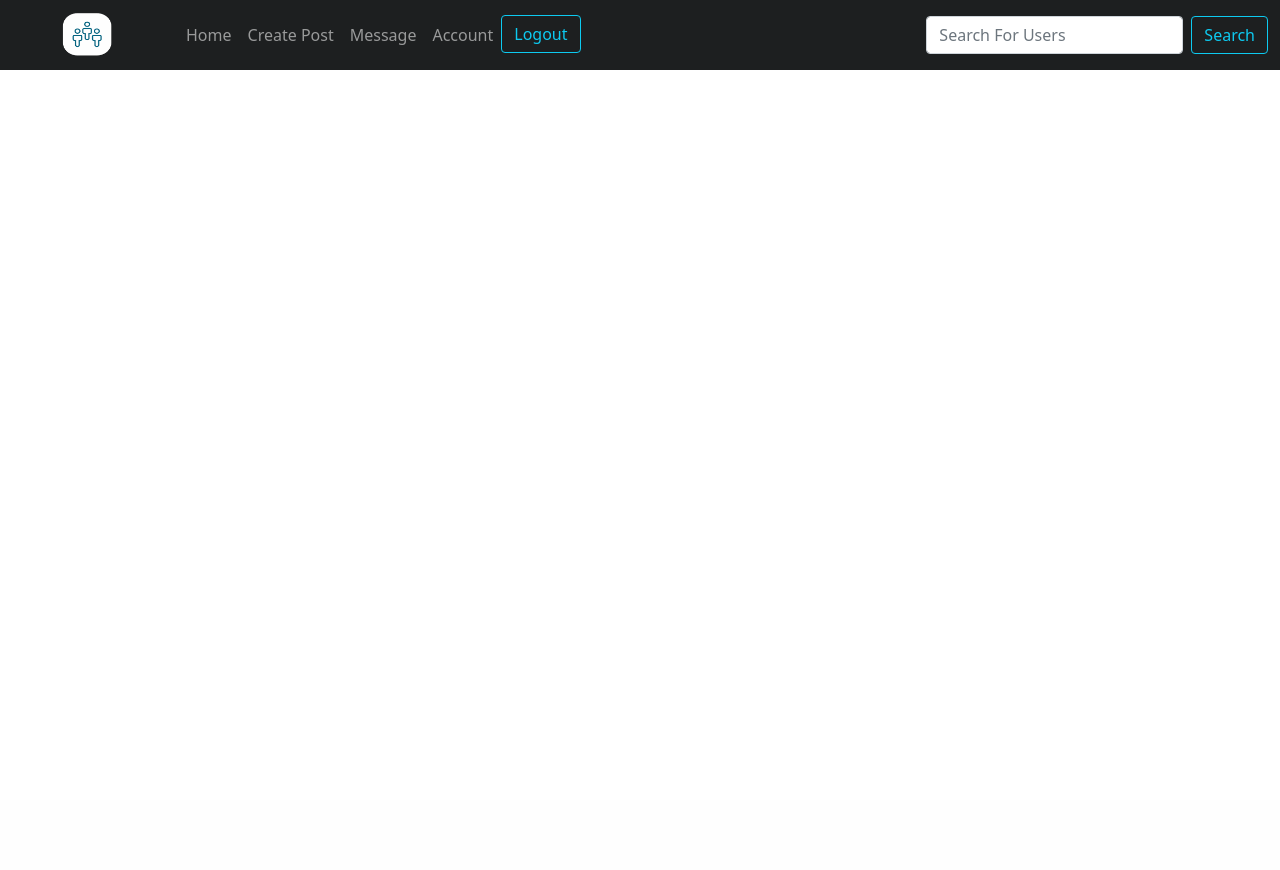
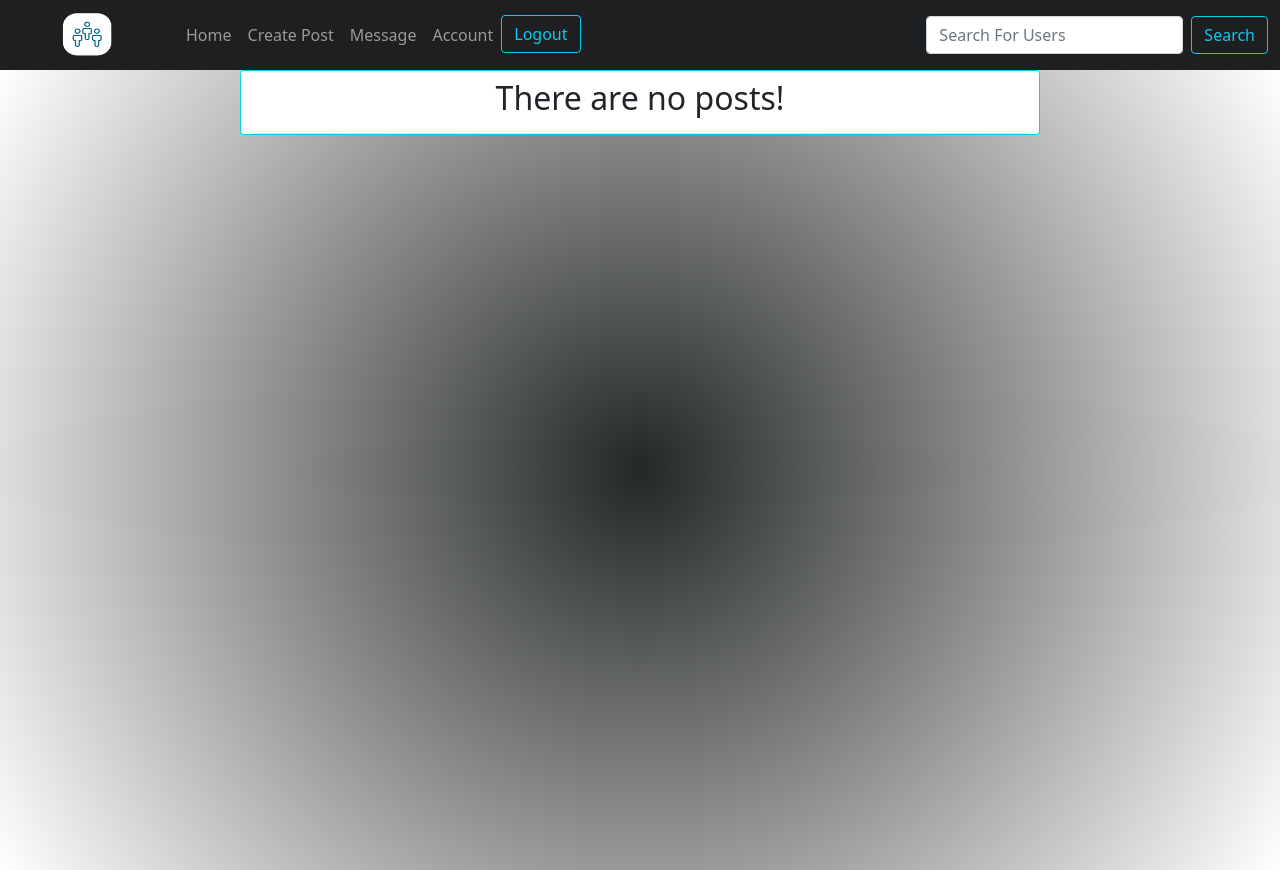
Before and after one commit to lgist2/group2, a Django app: page / in a window 1280 px wide. Before the commit the page ends 70 px from the top, so only its background shows below. Run offline with Django 4.2, Linux system fonts and the light colour scheme; a user stored in the database is signed in; data that the repository does not hold is empty; parts of the project's set-up code (start-up, migrations or seed data) failed here and were passed over; some libraries are stand-ins or nearby versions.

Commit message:
Styling
Fixed the way most things look and function to make them more appealing.

```diff
--- a/social_grid/base/templates/base/home.html
+++ b/social_grid/base/templates/base/home.html
@@ -2,7 +2,7 @@
 {% load static %}
 
 {% block content%}
-
+    {% if posts %}
         {% for post in posts %}
         <section class="vh-100 " style="background: radial-gradient(circle, #242728, #ffffff)">
             <div class="container">
@@ -27,6 +27,20 @@
             </div>
         </section>
         {% endfor %}
+    {% else %}
+    <section class="vh-100 " style="background: radial-gradient(circle, #242728, #ffffff)">
+        <div class="container">
+            <div class="row justify-content-center align-items-center h-100">
+                <div class="card border-info md-4"style="width: 50rem;">
+                    <div class="card-header"style="background-color: white">
+                        <center><h2>There are no posts!</h2></center>
+                    </div>
+                </div>
+            </div>
+        </div>
+    </section>
+    {%endif%}
+
 
 
 {% endblock content %}
```
Lines whose indentation alone changed are shown as unchanged.
